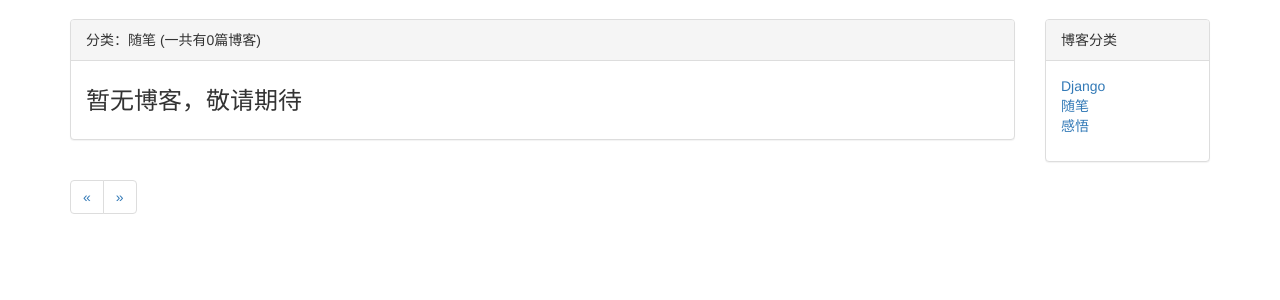
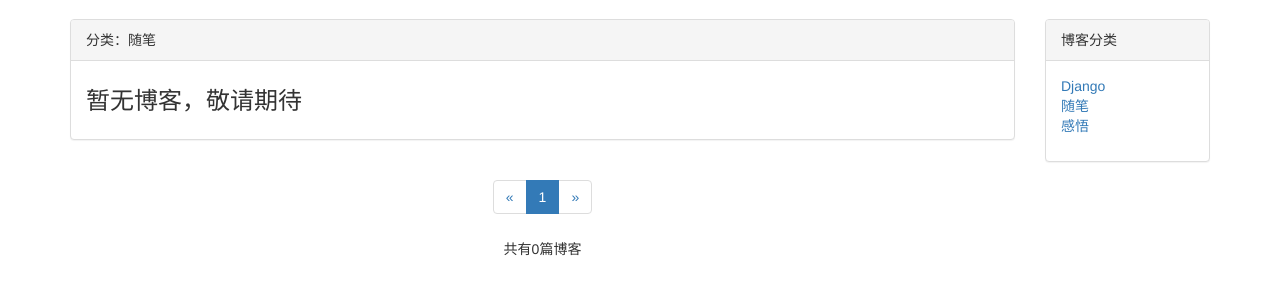
Before and after one commit to markxvii/Blog, a Django app: a page that uses blog/templates/blog/blog_list.html in a window 1280 px wide. Shown: the part 51-351 px from the top of the page. Run offline with Django 3.2, Linux system fonts and the light colour scheme; data comes from the database, SQL or seed files in the repository; some libraries are stand-ins or nearby versions.

Commit message:
完善分页器 准备添加博客详情页的上下页功能

```diff
--- a/MSB/settings.py
+++ b/MSB/settings.py
@@ -123,3 +123,6 @@ STATIC_URL = '/static/'
 STATICFILES_DIRS = [
     os.path.join(BASE_DIR,'static'),
 ]
+
+# 自定义参数
+NUMOFBLOGS_PER_PAGE = 7
--- a/blog/models.py
+++ b/blog/models.py
@@ -23,4 +23,4 @@ class Blog(models.Model):
         return '<Blog:%s>' % self.title
 
     class Meta:
-        ordering = ['-last_update_time']
+        ordering = ['-create_time']
--- a/blog/templates/blog/blog_list.html
+++ b/blog/templates/blog/blog_list.html
@@ -18,8 +18,7 @@
         <div class="row">
             <div class="col-xs-12 col-sm-8 col-md-9 col-lg-10">
                 <div class="panel panel-default">
-                    <div class="panel-heading">{% block blog_list_title %}博客列表(一共有{{ page_of_blogs.paginator.count }}
-                        篇博客){% endblock %}</div>
+                    <div class="panel-heading">{% block blog_list_title %}博客列表{% endblock %}</div>
                     <div class="panel-body">
                         {% for blog in blogs %}
                             <div class="blog">
@@ -38,8 +37,7 @@
                         {% endfor %}
                     </div>
                 </div>
-                <div>
-                    <div aria-label="Page navigation">
+                <div class="paginator">
                     <ul class="pagination">
                         {# 上一页 #}
                         <li>
@@ -75,7 +73,7 @@
                             {% endif %}
                         </li>
                     </ul>
-                    </div>
+                    <p>共有{{ page_of_blogs.paginator.count }}篇博客</p>
                 </div>
             </div>
             <div class="hidden-xs col-sm-4 col-md-3 col-lg-2">
--- a/blog/templates/blog/blogs_with_type.html
+++ b/blog/templates/blog/blogs_with_type.html
@@ -2,5 +2,4 @@
 {% block title %}{{ blog_type.type_name }}{% endblock %}
 {% block blog_list_title %}
     分类：{{ blog_type.type_name }}
-    (一共有{{ blogs|length }}篇博客)
 {% endblock %}
--- a/blog/views.py
+++ b/blog/views.py
@@ -1,12 +1,12 @@
 from django.shortcuts import render_to_response, get_object_or_404
 from django.core.paginator import Paginator
 from .models import Blog, BlogType
-
+from django.conf import settings
 
 # Create your views here.
 def blog_list(request):
     blogs_all_list = Blog.objects.all()
-    paginator = Paginator(blogs_all_list, 2)
+    paginator = Paginator(blogs_all_list, settings.NUMOFBLOGS_PER_PAGE)  # 每一页的博客数
     page_num = request.GET.get('page', 1)  # 获取url的页码参数（GET请求）
     page_of_blogs = paginator.get_page(page_num)
     current_page_num = page_of_blogs.number  # 获取当前页码
@@ -41,7 +41,30 @@ def blog_detail(request, blog_pk):
 def blogs_with_type(request, blog_type_pk):
     context = {}
     blog_type = get_object_or_404(BlogType, pk=blog_type_pk)
+    blogs_all_list = Blog.objects.filter(blog_type=blog_type)
+    paginator = Paginator(blogs_all_list, settings.NUMOFBLOGS_PER_PAGE)  # 每一页的博客数
+    page_num = request.GET.get('page', 1)  # 获取url的页码参数（GET请求）
+    page_of_blogs = paginator.get_page(page_num)
+    current_page_num = page_of_blogs.number  # 获取当前页码
+    # 过滤掉超出范围的页码数（当前页前后各2页）
+    page_range = list(range(max(current_page_num - 2, 1), current_page_num)) + \
+                 list(range(current_page_num,
+                            min(current_page_num + 2, paginator.num_pages) + 1))
+    # 加上省略页码标记
+    if page_range[0] - 1 >= 2:
+        page_range.insert(0, '...')
+    if paginator.num_pages - page_range[-1] >= 2:
+        page_range.append('...')
+    # 加上首页和尾页
+    if page_range[0] != 1:
+        page_range.insert(0, 1)
+    if page_range[-1] != paginator.num_pages:
+        page_range.append(paginator.num_pages)
+
+    context = {}
     context['blog_type'] = blog_type
-    context['blogs'] = Blog.objects.filter(blog_type=blog_type)
+    context['blogs'] = page_of_blogs.object_list
+    context['page_of_blogs'] = page_of_blogs
+    context['page_range'] = page_range
     context['blog_types'] = BlogType.objects.all()
     return render_to_response('blog/blogs_with_type.html', context)
--- a/static/blog.css
+++ b/static/blog.css
@@ -12,6 +12,10 @@ div.blog h3{
 div.blog p.blog-info{
     margin-bottom: 0;
 }
+
+div.paginator {
+    text-align: center;
+}
 ul.blog-info-description{
     list-style-type: none;
     margin-bottom: 1em;
```
Lines whose indentation alone changed are shown as unchanged.
